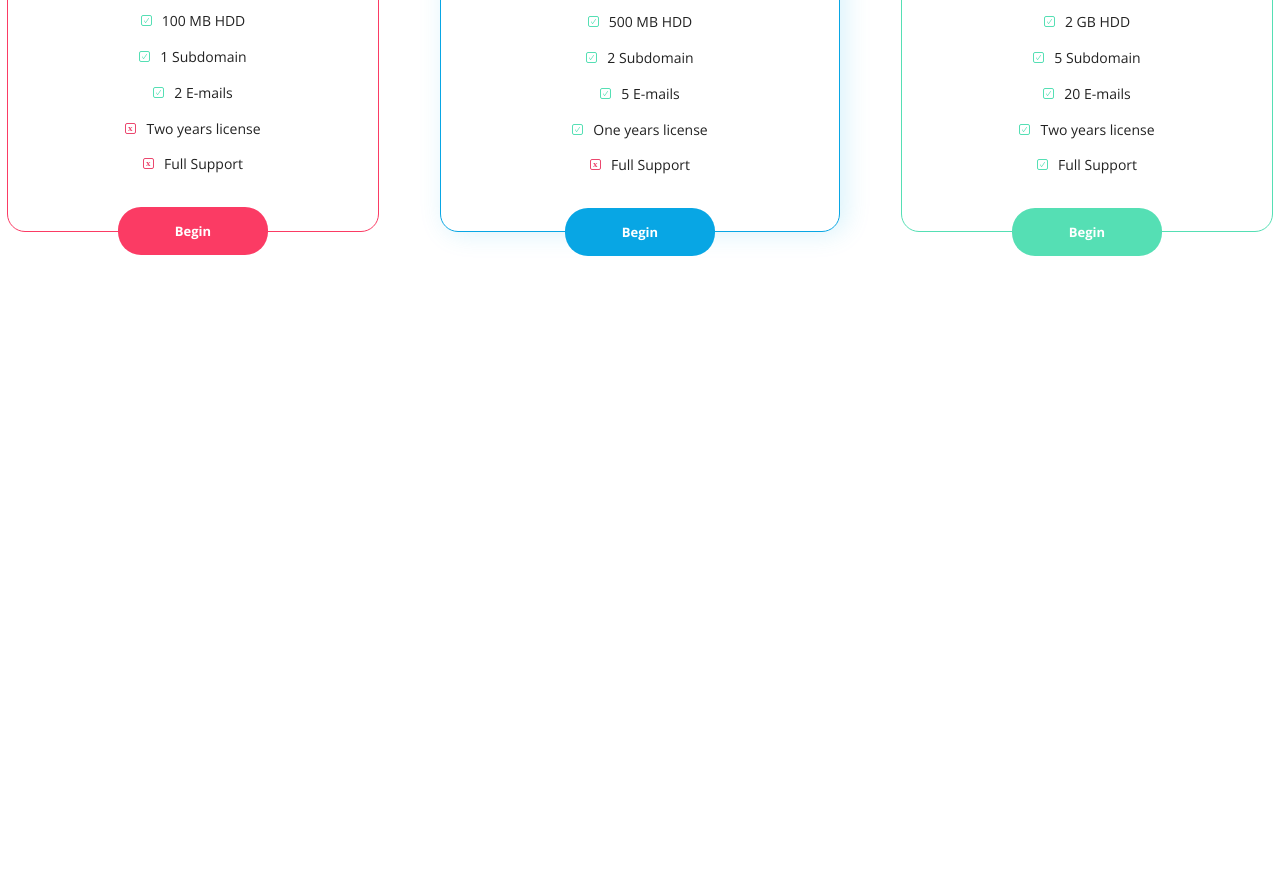
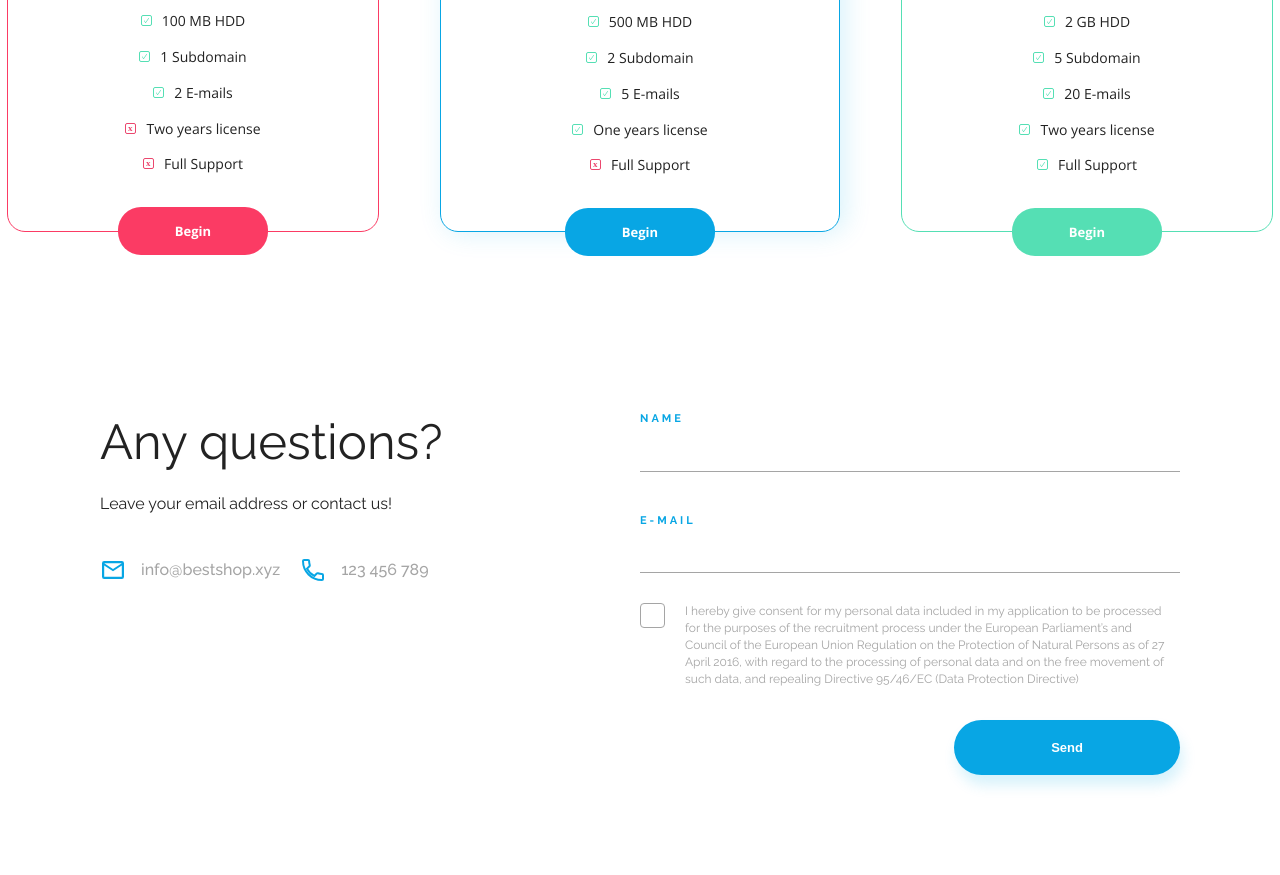
Before and after one commit to lukaszkus/BestShop, a plain HTML site: page index.html in a window 1280 px wide. Shown: the part 3117-3992 px from the top of the page. Before the commit the page ends 3449 px from the top, so only its background shows below. Drawn offline with nearby package versions, Linux system fonts and the light colour scheme.

Commit message:
Contact section added

```diff
--- a/css/style.css
+++ b/css/style.css
@@ -459,3 +459,143 @@ body {
 .pricing__btn--basic {background-color: var(--color-basic);}
 .pricing__btn--professional {background-color: var(--color-professional);}
 .pricing__btn--premium {background-color: var(--color-premium);}
+
+.contact {
+    padding: 80px 100px 100px;
+    display: flex;
+    justify-content: center;
+}
+
+.contact__column {
+    width: 50%;
+}
+
+.contact__title {
+    font-size: 3.0625rem;
+    line-height: 3.6875rem;
+}
+
+.contact__instruction {
+    margin: 22px 0 42px;
+    font-size: 1rem;
+    line-height: 1.375rem;
+}
+
+.contact__details {
+    display: flex;
+    justify-content: flex-start;
+    color: var(--color-grey);
+    align-items: center;
+}
+
+.details__item {
+    color: var(--color-grey);
+    font-weight: 500;
+    text-decoration: none;
+}
+
+.details__item:first-of-type {
+    margin-right: 20px;
+}
+
+.details__item img {
+    margin-right: 10px;
+}
+
+.form {
+    display: flex;
+    flex-direction: column;
+}
+
+.form__field {
+    display: flex;
+    flex-direction: column;
+}
+
+.form__field:first-of-type {
+    margin-bottom: 42px;
+}
+
+.form__label {
+    font-weight: bold;
+    text-transform: uppercase;
+    color: var(--color-blue);
+    line-height: 0.9rem;
+    letter-spacing: 3px;
+    font-size: 0.6875rem;
+}
+
+.form__input {
+    border: none;
+    border-bottom: 1px solid var(--color-grey);
+    background-color: transparent;
+    line-height: 2.625rem;
+}
+
+.form__consent {
+    margin-top: 30px;
+}
+
+.form__checkbox {
+    display: block;
+    position: relative;
+    padding-left: 35px;
+    margin-bottom: 12px;
+    cursor: pointer;
+    font-size: 1.375rem;
+}
+
+.form__checkbox input {
+    position: absolute;
+    opacity: 0;
+    cursor: pointer;
+    height: 0;
+    width: 0;
+}
+
+.form__checkbox .checkbox {
+    position: absolute;
+    top: 0;
+    left: 0;
+    height: 25px;
+    width: 25px;
+    background-color: var(--color-white);
+    border: 1px solid var(--color-grey);
+    border-radius: 4px;
+}
+
+.form__checkbox input:checked ~ .checkbox {
+    background-image: url(../images/Checkmark.svg);
+    background-position: center;
+    background-size: 50%;
+    background-repeat: no-repeat;
+}
+
+.form__checkbox .consent__text {
+    margin: 0 10px;
+    font-size: 0.75rem;
+    color: var(--color-grey);
+    line-height: 17px;
+}
+
+.form .btn {
+    font-size: 0.8125rem;
+    padding: 20px 97px;
+    align-self: flex-end;
+    margin-top: 20px;
+}
+
+.btn {
+    color: white;
+    font-weight: bold;
+    display: inline-block;
+    padding: 16px 65px;
+    border-radius: 40px;
+    border: none;
+}
+
+.btn--primary {
+    background-color: var(--color-blue);
+    border-radius: 40px;
+    box-shadow: 3px 10px 14px var(--color-blue-shadow);
+}
--- a/index.html
+++ b/index.html
@@ -131,5 +131,56 @@
     </div>
 </section>
 
+<section class="contact container" id="contact">
+    <div class="contact__column">
+        <h2 class="contact__title">Any questions?</h2>
+        <p class="contact__instruction">
+            Leave your email address or contact us!
+        </p>
+        <div class="contact__details">
+            <a href="mailto:info@bestshop.xyz" class="details__item">
+                <img src="images/Mail%20Icon.svg" alt="mail"/>
+                info@bestshop.xyz
+            </a>
+
+            <a href="tel:123456789" class="details__item">
+                <img src="images/Phone%20Icon.svg" alt="phone"/>
+                123 456 789
+            </a>
+        </div>
+    </div>
+
+    <div class="contact__column">
+        <form class="form">
+            <div class="form__field">
+                <label class="form__label" for="name">Name</label>
+                <input type="text" class="form__input name" id="name" />
+            </div>
+
+            <div class="form__field">
+                <label class="form__label" for="email">E-mail</label>
+                <input type="email" class="form__input email" id="email" />
+            </div>
+
+            <div class="form__consent">
+                <label class="form__checkbox">
+                    <input type="checkbox"/>
+                    <span class="checkbox"></span>
+                    <p class="consent__text">
+                        I hereby give consent for my personal data included in my
+                        application to be processed for the purposes of the recruitment
+                        process under the European Parliament’s and Council of the
+                        European Union Regulation on the Protection of Natural Persons as
+                        of 27 April 2016, with regard to the processing of personal data
+                        and on the free movement of such data, and repealing Directive
+                        95/46/EC (Data Protection Directive)
+                    </p>
+                </label>
+            </div>
+            <button type="submit" class="btn btn--primary">Send</button>
+        </form>
+    </div>
+</section>
+
 </body>
 </html>
```
